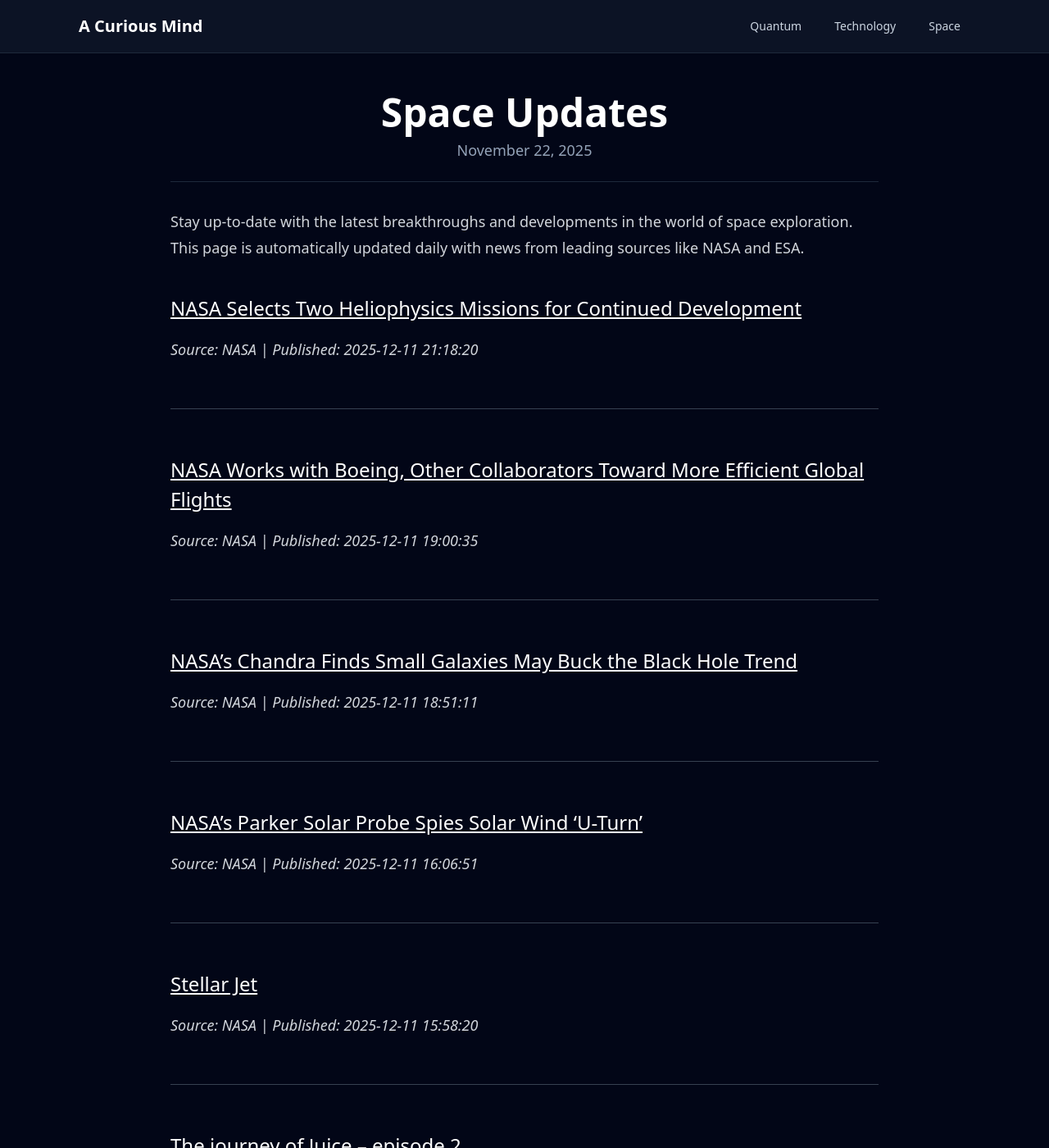
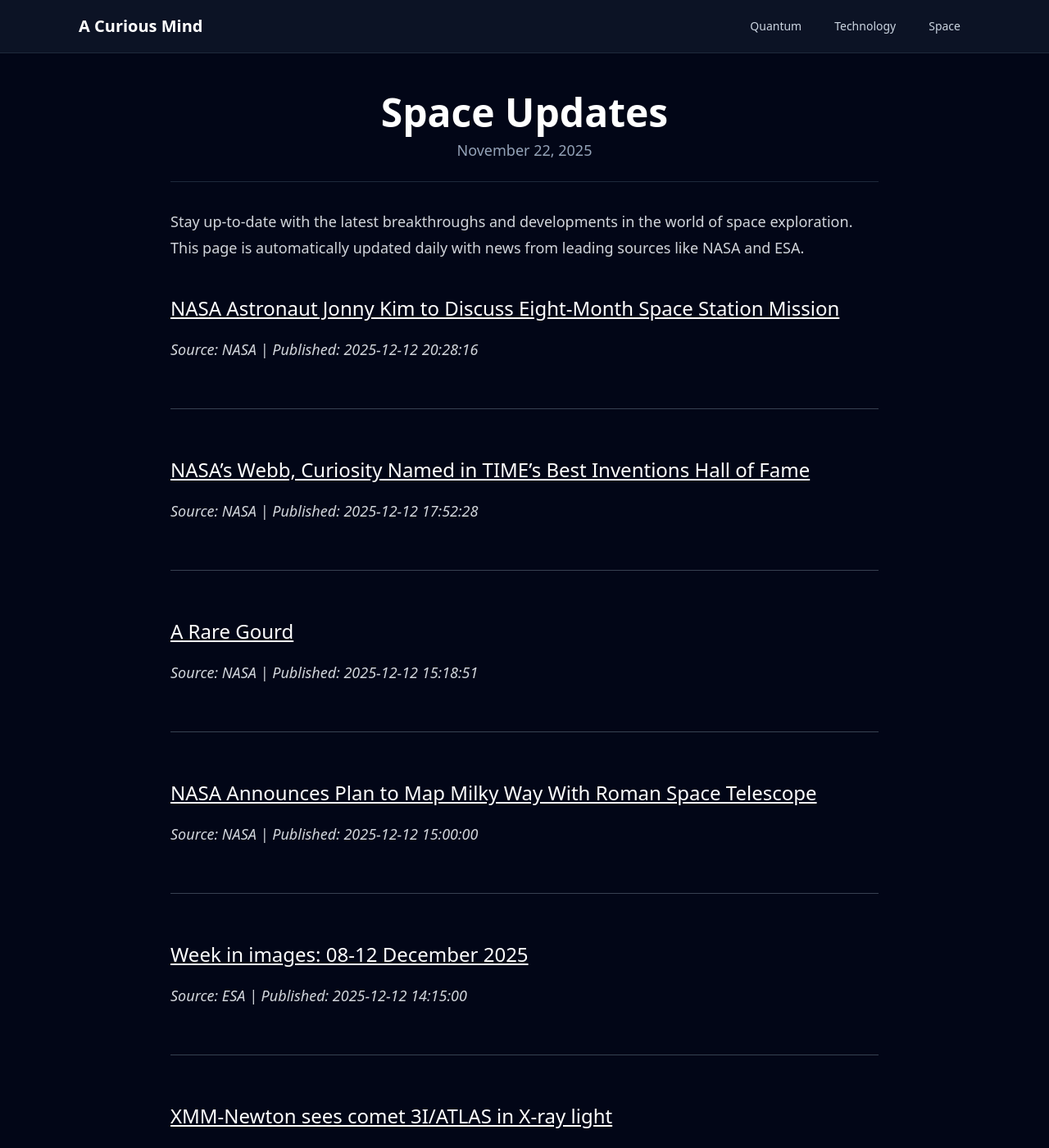
Before and after one commit to onehl7/onehl7.github.io, a Jekyll site: the page built from _posts/2025-11-22-space-updates.md, in a window 1280 px wide and 1400 px high. Shown: the whole window at 82% size. Built offline with Jekyll 4.4.1, drawn with Linux system fonts in a browser that asks for light colours; nearby versions of some CDN libraries; some of the changed text lies outside the part shown.

Commit message:
Update space news data

```diff
--- a/_data/space_news.json
+++ b/_data/space_news.json
@@ -1,57 +1,57 @@
 [
   {
     "source": "NASA",
-    "title": "NASA Selects Two Heliophysics Missions for Continued Development",
-    "link": "https://www.nasa.gov/news-release/nasa-selects-two-heliophysics-missions-for-continued-development/",
-    "published": "2025-12-11 21:18:20"
+    "title": "NASA Astronaut Jonny Kim to Discuss Eight-Month Space Station Mission",
+    "link": "https://www.nasa.gov/news-release/nasa-astronaut-jonny-kim-to-discuss-eight-month-space-station-mission/",
+    "published": "2025-12-12 20:28:16"
   },
   {
     "source": "NASA",
-    "title": "NASA Works with Boeing, Other Collaborators Toward More Efficient Global Flights",
-    "link": "https://www.nasa.gov/aeronautics/nasa-works-with-boeing/",
-    "published": "2025-12-11 19:00:35"
+    "title": "NASA\u2019s Webb, Curiosity Named in TIME\u2019s Best Inventions Hall of Fame",
+    "link": "https://science.nasa.gov/missions/webb/nasas-webb-curiosity-named-in-times-best-inventions-hall-of-fame/",
+    "published": "2025-12-12 17:52:28"
   },
   {
     "source": "NASA",
-    "title": "NASA\u2019s Chandra Finds Small Galaxies May Buck the Black Hole Trend",
-    "link": "https://www.nasa.gov/missions/chandra/nasas-chandra-finds-small-galaxies-may-buck-the-black-hole-trend/",
-    "published": "2025-12-11 18:51:11"
+    "title": "A Rare Gourd",
+    "link": "https://www.nasa.gov/image-article/a-rare-gourd/",
+    "published": "2025-12-12 15:18:51"
   },
   {
     "source": "NASA",
-    "title": "NASA\u2019s Parker Solar Probe Spies Solar Wind \u2018U-Turn\u2019",
-    "link": "https://science.nasa.gov/missions/parker-solar-probe/nasas-parker-solar-probe-spies-solar-wind-u-turn/",
-    "published": "2025-12-11 16:06:51"
+    "title": "NASA Announces Plan to Map Milky Way With Roman Space Telescope",
+    "link": "https://www.nasa.gov/missions/roman-space-telescope/nasa-announces-plan-to-map-milky-way-with-roman-space-telescope/",
+    "published": "2025-12-12 15:00:00"
+  },
+  {
+    "source": "ESA",
+    "title": "Week in images: 08-12 December 2025",
+    "link": "https://www.esa.int/About_Us/Week_in_images/Week_in_images_08-12_December_2025",
+    "published": "2025-12-12 14:15:00"
+  },
+  {
+    "source": "ESA",
+    "title": "XMM-Newton sees comet 3I/ATLAS in X-ray light",
+    "link": "https://www.esa.int/ESA_Multimedia/Images/2025/12/XMM-Newton_sees_comet_3I_ATLAS_in_X-ray_light",
+    "published": "2025-12-12 14:00:00"
+  },
+  {
+    "source": "ESA",
+    "title": "Pablo \u00c1lvarez Fern\u00e1ndez | Spacesuits, Survival & Spacewalk Dreams | ESA Explores #18",
+    "link": "https://www.esa.int/ESA_Multimedia/Videos/2025/12/Pablo_Alvarez_Fernandez_Spacesuits_Survival_Spacewalk_Dreams_ESA_Explores_18",
+    "published": "2025-12-12 14:00:00"
   },
   {
     "source": "NASA",
-    "title": "Stellar Jet",
-    "link": "https://www.nasa.gov/image-article/stellar-jet/",
-    "published": "2025-12-11 15:58:20"
+    "title": "Massive Stars Make Their Mark in Hubble Image",
+    "link": "https://science.nasa.gov/missions/hubble/massive-stars-make-their-mark-in-hubble-image/",
+    "published": "2025-12-12 12:00:00"
   },
   {
     "source": "ESA",
-    "title": "The journey of Juice \u2013 episode 2",
-    "link": "https://www.esa.int/ESA_Multimedia/Videos/2025/12/The_journey_of_Juice_episode_2",
-    "published": "2025-12-11 13:00:00"
-  },
-  {
-    "source": "ESA",
-    "title": "ESA Highlights 2025",
-    "link": "https://www.esa.int/About_Us/ESA_Publications/ESA_Highlights",
-    "published": "2025-12-11 10:30:00"
-  },
-  {
-    "source": "ESA",
-    "title": "Swarm detects rare proton spike during solar storm",
-    "link": "https://www.esa.int/Applications/Observing_the_Earth/FutureEO/Swarm/Swarm_detects_rare_proton_spike_during_solar_storm",
-    "published": "2025-12-11 09:00:00"
-  },
-  {
-    "source": "ESA",
-    "title": "Space-enabled air traffic control takes flight globally",
-    "link": "https://www.esa.int/Applications/Connectivity_and_Secure_Communications/Space-enabled_air_traffic_control_takes_flight_globally",
-    "published": "2025-12-11 08:58:00"
+    "title": "Earth from Space: Pariacaca Mountain Range, Peru",
+    "link": "https://www.esa.int/ESA_Multimedia/Images/2025/12/Earth_from_Space_Pariacaca_Mountain_Range_Peru",
+    "published": "2025-12-12 09:00:00"
   },
   {
     "source": "ESA",
```
